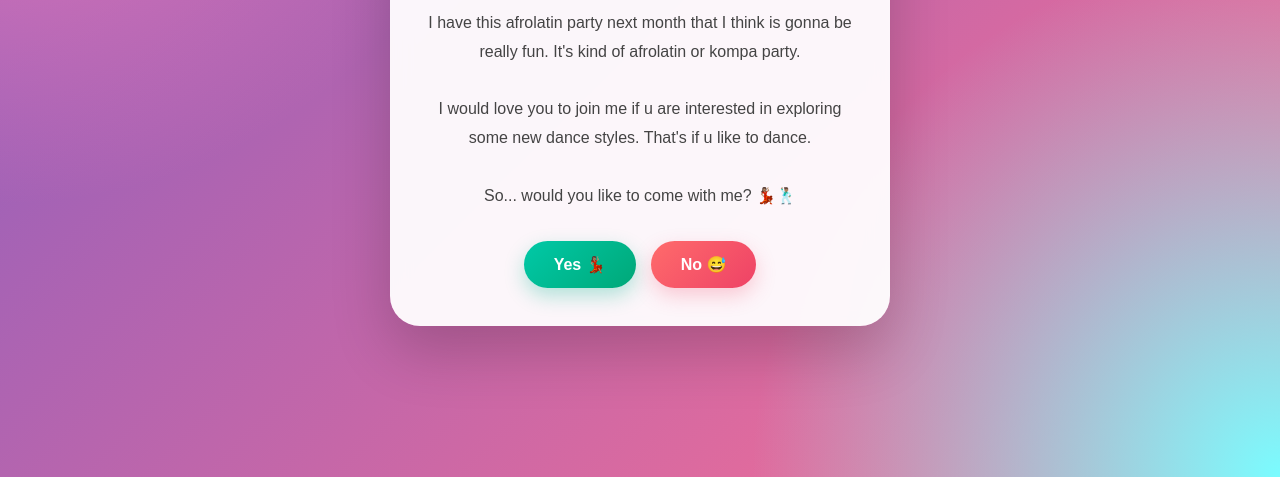
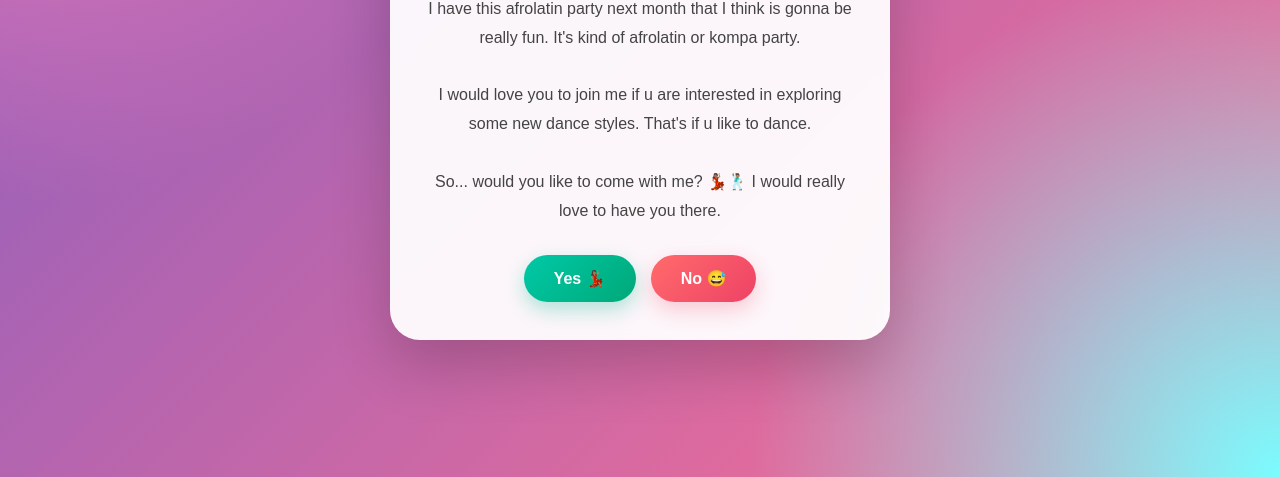
Before and after one commit to Nellyojay/my-profile, a website: page index.html in a window 1280 px wide. Shown: the part 323-800 px from the top of the page. Drawn offline with Linux system fonts and the light colour scheme.

Commit message:
Enhance invitation message with enthusiasm
Added a personal invitation to the dance event.

```diff
--- a/index.html
+++ b/index.html
@@ -132,7 +132,7 @@ button:active{
 
     <br><br>
 
-    So... would you like to come with me? 💃🏽🕺🏽
+    So... would you like to come with me? 💃🏽🕺🏽 I would really love to have you there.
   </p>
 
   <div class="buttons">
```
